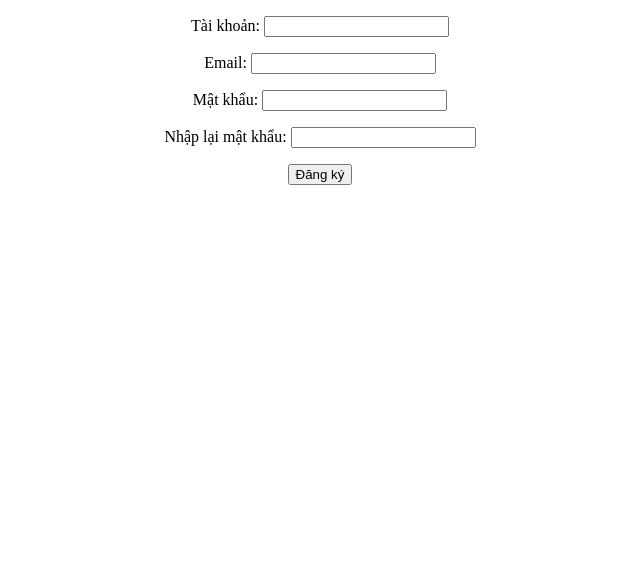
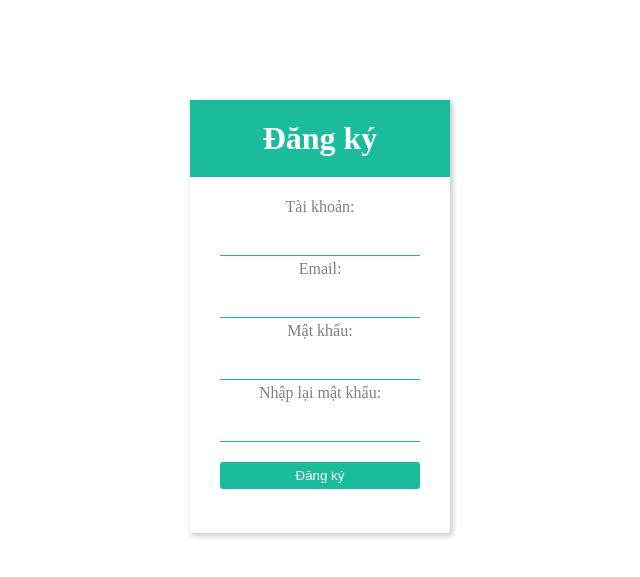
Before and after one commit to nguyenthao6102/fossThao, a Django app: page /register/ in a window 1280 px wide. Shown: the top 577 px of the page, without its empty margins (320-960 px from the left). Run offline with Django 3.2, Linux system fonts and the light colour scheme.

Commit message:
commit CSS

```diff
--- a/myblog/blog/templates/blog/post.html
+++ b/myblog/blog/templates/blog/post.html
@@ -3,14 +3,15 @@
 {% block title  %}{{post.title}}{% endblock  %}
 
 {% block content %}
-   <h3><a href='{% url 'post' post.id %}'>{{post.title}}</a></h3>
-   <img src="{{post.image.url}}" width="300px" height="200px"/>
+   <h3>{{post.title}}</h3>
    <h6>on {{post.date}}</h6>
    {{post.body|safe|linebreaks}}
    {% for comment in post.comments.all %}
+          <hr>
         <h4><strong>{{comment.author}}</strong></h4>
         <h6><p>{{comment.date}}</p></h6>
         <p>{{comment.body|linebreaks}}</p>
+        <hr>
    {% endfor %}
    {% if user.username%}
         <form action="{% url 'post' post.id %}" method='POST'>
--- a/myblog/home/templates/pages/contact.html
+++ b/myblog/home/templates/pages/contact.html
@@ -3,6 +3,7 @@
 {% block title  %}Contact{% endblock  %}
 
 {% block content %}
-    <p>Liên hệ email:</p>
-    <p>nguyenthao6102@gmail.com</p>
+    <p><b>Liên hệ email: </b>nguyenthao6102@gmail.com</p>
+    <p><b>Số điện thoại: </b>0358856102</p>
+    <p><b>Địa chỉ: </b>Thừa Thiên Huế</p>
 {% endblock %}
--- a/myblog/home/templates/pages/home.html
+++ b/myblog/home/templates/pages/home.html
@@ -3,7 +3,7 @@
 {% block title  %}Home{% endblock  %}
 
 {% block content %}
-    <p>Họ và tên: Nguyễn Thảo</p>
-    <p>Năm sinh: 1998</p>
-    <p>Trường: Đại học khoa học Huế</p>
+    <p><b>Họ và tên:  </b>Nguyễn Thảo</p>
+    <p><b>Năm sinh:  </b> 07/07/1998</p>
+    <p><b>Trường: </b>Đại học Khoa học Huế</p>
 {% endblock %}
--- a/myblog/home/templates/pages/register.html
+++ b/myblog/home/templates/pages/register.html
@@ -4,14 +4,77 @@
     <meta charset="UTF-8">
     <meta name="viewport" content="width=device-width, initial-scale=1.0">
     <meta http-equiv="X-UA-Compatible" content="ie=edge">
-    <title>Document</title>
+    <title>Đăng ký</title>
+    <style>
+        form{
+            box-sizing: border-box;
+            width: 260px;
+            margin: 100px auto 0;
+            box-shadow: 2px 2px 5px 1px rgba(0, 0, 0, 0.2);
+            padding-bottom: 40px;
+            border-radius: 3px;
+            }
+        form h1{
+            box-sizing: border-box;
+            padding: 20px;
+            text-align: center;
+            background-color: #1abc9c;
+            color: white;
+            }
+
+        input{
+            margin: 4px 25px;
+            width: 200px;
+            display: block;
+            border: none;
+            padding: 10px 0;
+            border-bottom: solid 1px #1abc9c;
+            transition: all 0.3s cubic-bezier(0.64, 0.09, 0.08, 1);
+            background: linear-gradient(to bottom, rgba(255, 255, 255, 0) 96%, #1abc9c 4%);
+            background-position: -200px 0;
+            background-size: 200px 100%;
+            background-repeat: no-repeat;
+            color: #0e6252;
+            }
+        input:focus, input:valid {
+            box-shadow: none;
+            outline: none;
+            background-position: 0 0;
+            }
+        input:focus::-webkit-input-placeholder, input:valid::-webkit-input-placeholder {
+            color: #1abc9c;
+            font-size: 11px;
+            transform: translateY(-20px);
+            visibility: visible !important;
+            }
+        .register {
+            border: none;
+            background: #1abc9c;
+            cursor: pointer;
+            border-radius: 3px;
+            padding: 6px;
+            width: 200px;
+            color: white;
+            margin-left: 25px;
+            box-shadow: 0 3px 6px 0 rgba(0, 0, 0, 0.2);
+            margin-top: 20px;
+            }
+        .register:hover {
+            transform: translateY(-3px);
+            box-shadow: 0 6px 6px 0 rgba(0, 0, 0, 0.2);
+            }
+        label{
+            color: gray;
+        }
+    </style>
 </head>
 <body>
     <center>
         <form action='.' method='POST'>
             {% csrf_token %}
-            {{form.as_p}}
-            <input type="submit" value="Đăng ký"></input>
+            <h1>Đăng ký</h1>
+            {{form}}
+            <input class="register"type="submit" value="Đăng ký">
         </form>
     </center>
 </body>
```
Also changed, not shown: myblog/blog/templates/blog/blog.html (+11 -4 lines), myblog/home/templates/pages/base.html (+44 -9 lines), myblog/home/templates/pages/login.html (+63 -4 lines), myblog/db.sqlite3, myblog/media/3.png (added), myblog/media/4.jpg (added).
